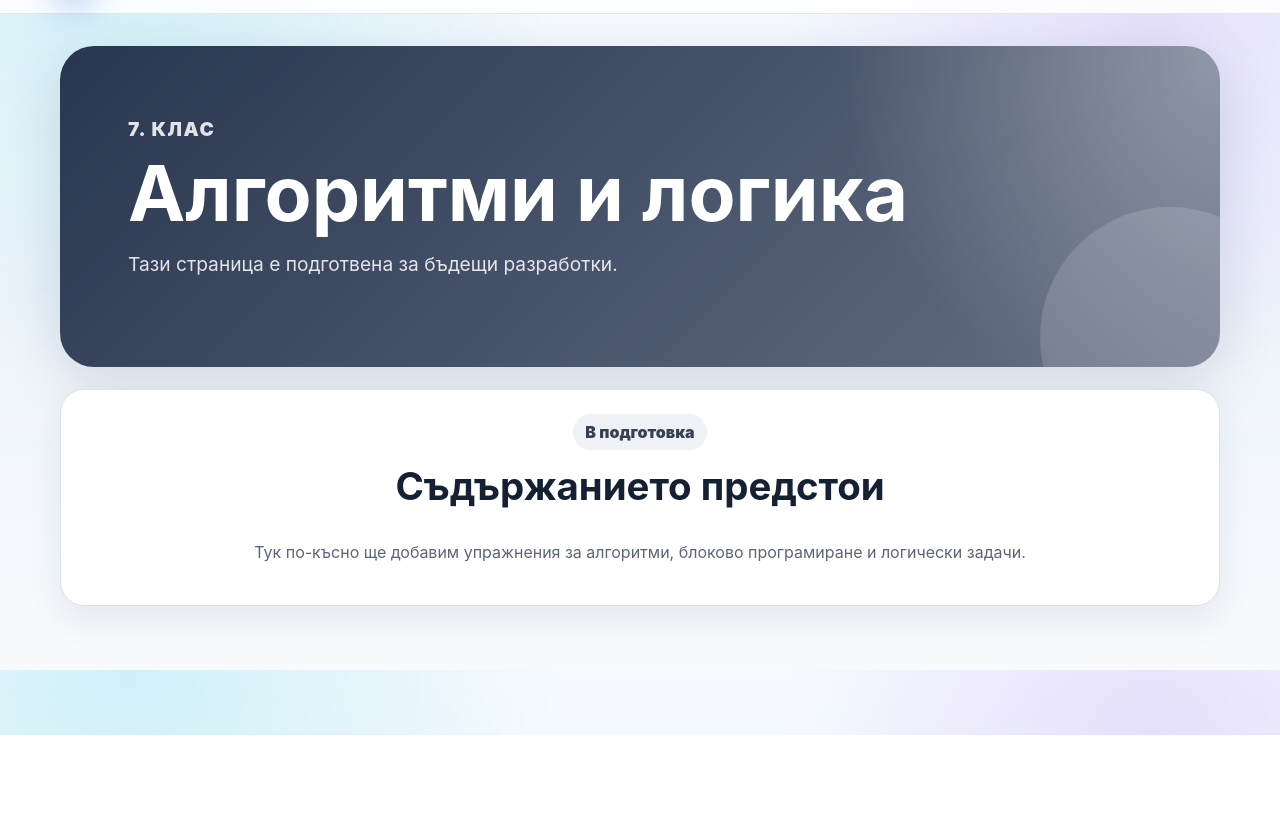
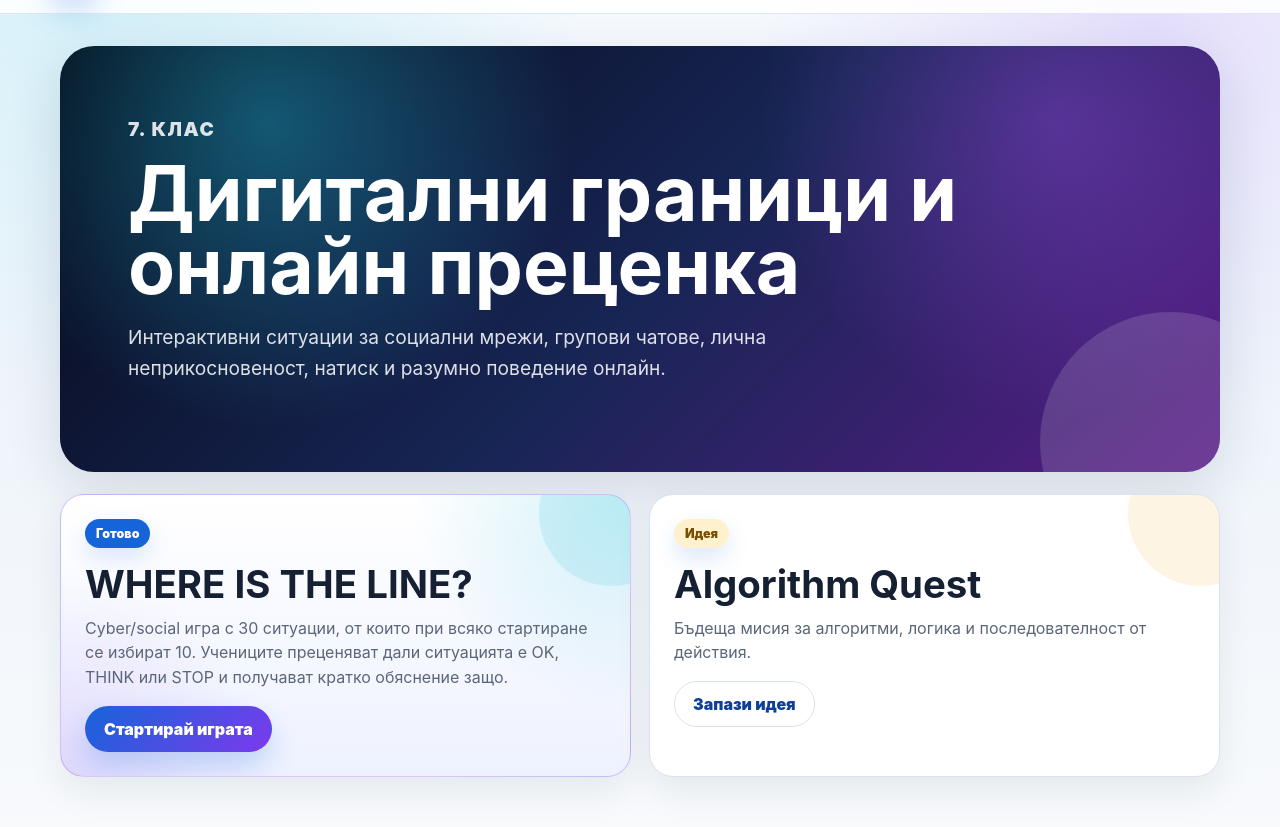
Before and after one commit to missmila-code/it-playground-hub, a plain HTML site: page grade-7.html in a window 1280 px wide. Shown: the part 65-892 px from the top of the page. Before the commit the page ends 800 px from the top, so only its background shows below. Drawn offline with Linux system fonts and the light colour scheme.

Commit message:
Add files via upload

```diff
--- a/grade-7.html
+++ b/grade-7.html
@@ -19,15 +19,32 @@
   </header>
 
   <main class="page-shell">
-    <section class="page-hero small">
+    <section class="page-hero grade-seven">
       <p class="eyebrow">7. клас</p>
-      <h1>Алгоритми и логика</h1>
-      <p>Тази страница е подготвена за бъдещи разработки.</p>
+      <h1>Дигитални граници и онлайн преценка</h1>
+      <p>
+        Интерактивни ситуации за социални мрежи, групови чатове, лична неприкосновеност,
+        натиск и разумно поведение онлайн.
+      </p>
     </section>
-    <section class="construction">
-      <span>В подготовка</span>
-      <h2>Съдържанието предстои</h2>
-      <p>Тук по-късно ще добавим упражнения за алгоритми, блоково програмиране и логически задачи.</p>
+
+    <section class="activity-grid">
+      <article class="activity-card featured cyber">
+        <span class="tag">Готово</span>
+        <h2>WHERE IS THE LINE?</h2>
+        <p>
+          Cyber/social игра с 30 ситуации, от които при всяко стартиране се избират 10.
+          Учениците преценяват дали ситуацията е OK, THINK или STOP и получават кратко обяснение защо.
+        </p>
+        <a class="button primary" href="https://script.google.com/a/macros/bps-edu.org/s/AKfycbw-M3P6aEV0_vaFrpgaSVVn-YTc_0aVjLuUnbMTiXxtmmygFWWAbTgqbjeGOpArMb7l/exec" target="_blank" rel="noopener">Стартирай играта</a>
+      </article>
+
+      <article class="activity-card">
+        <span class="tag planned">Идея</span>
+        <h2>Algorithm Quest</h2>
+        <p>Бъдеща мисия за алгоритми, логика и последователност от действия.</p>
+        <a class="button secondary" href="dashboard.html">Запази идея</a>
+      </article>
     </section>
   </main>
 
--- a/styles.css
+++ b/styles.css
@@ -475,6 +475,19 @@ h2 {
   background: #22c55e;
 }
 
+.class-card.live.cyber {
+  --card-accent: var(--purple);
+  border-color: rgba(124, 58, 237, 0.28);
+  background:
+    radial-gradient(circle at 100% 0%, rgba(6, 182, 212, 0.16), transparent 34%),
+    radial-gradient(circle at 0% 100%, rgba(124, 58, 237, 0.12), transparent 32%),
+    linear-gradient(180deg, #ffffff 0%, #eef2ff 100%);
+}
+
+.class-card.live.cyber .class-number {
+  background: linear-gradient(135deg, var(--blue), var(--purple));
+}
+
 .class-card.muted .class-number {
   background: #98a2b3;
 }
@@ -525,6 +538,13 @@ h2 {
   background:
     radial-gradient(circle at 18% 18%, rgba(255, 255, 255, 0.38), transparent 30%),
     linear-gradient(135deg, #123a8f 0%, #1664d9 50%, #d83f6a 100%);
+}
+
+.page-hero.grade-seven {
+  background:
+    radial-gradient(circle at 18% 18%, rgba(34, 211, 238, 0.36), transparent 30%),
+    radial-gradient(circle at 86% 18%, rgba(168, 85, 247, 0.34), transparent 28%),
+    linear-gradient(135deg, #050816 0%, #172554 52%, #581c87 100%);
 }
 
 .page-hero.grade-five {
@@ -578,6 +598,15 @@ h2 {
   background:
     radial-gradient(circle at 100% 0%, rgba(34, 197, 94, 0.14), transparent 34%),
     linear-gradient(180deg, #ffffff 0%, #ecfdf3 100%);
+}
+
+.activity-card.featured.cyber {
+  --card-accent: var(--cyan);
+  border-color: rgba(124, 58, 237, 0.28);
+  background:
+    radial-gradient(circle at 100% 0%, rgba(6, 182, 212, 0.18), transparent 34%),
+    radial-gradient(circle at 0% 100%, rgba(124, 58, 237, 0.14), transparent 32%),
+    linear-gradient(180deg, #ffffff 0%, #eef2ff 100%);
 }
 
 .activity-card:not(.featured),
```
Also changed, not shown: dashboard.html (+2 -0 lines), index.html (+3 -3 lines).
